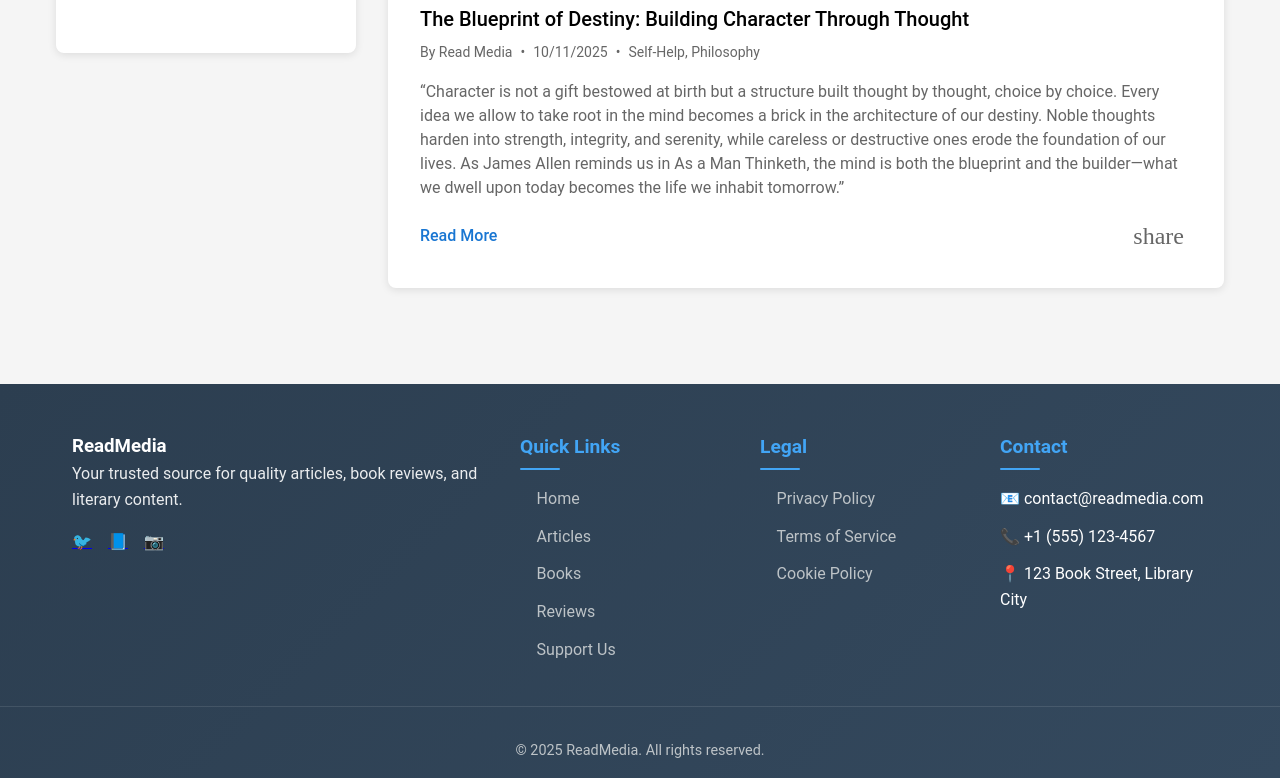
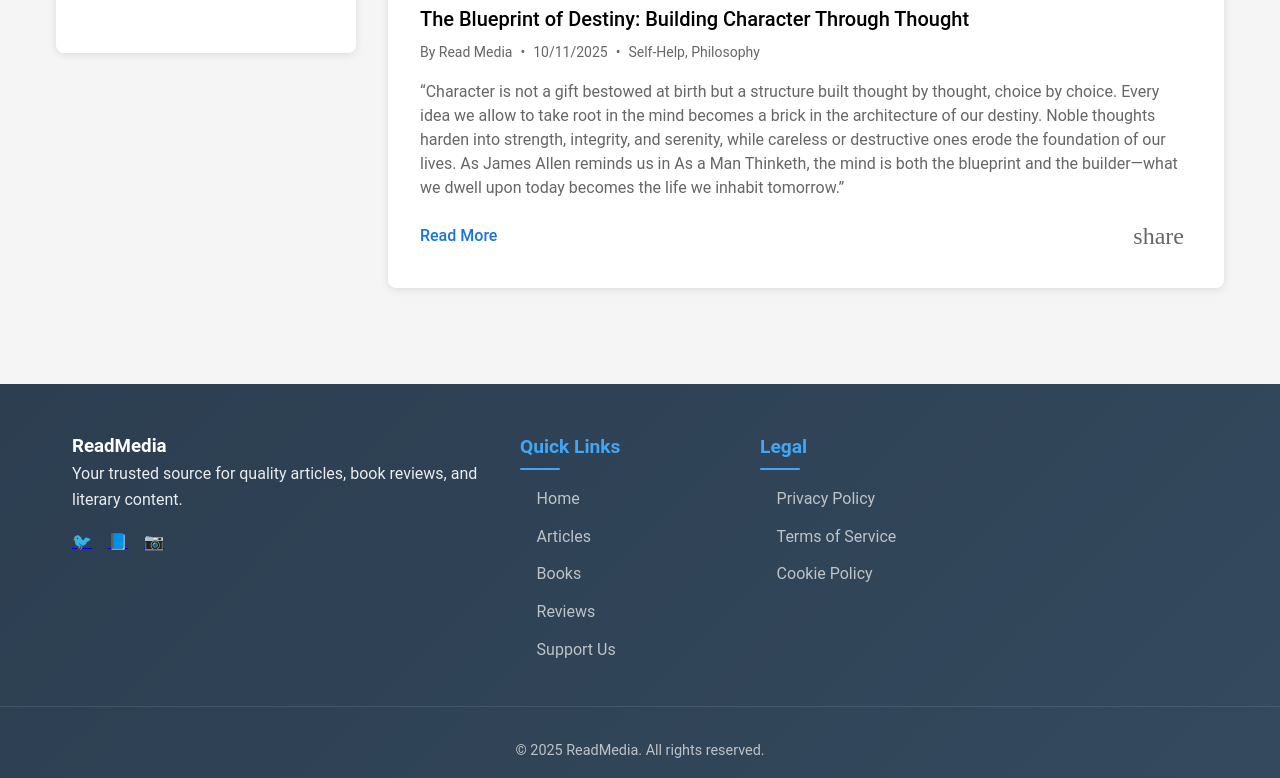
Before and after one commit to ReadMediaApp/ReadMediaApp.github.io, a plain HTML site: page articles.html in a window 1280 px wide. Shown: the part 536-1314 px from the top of the page. Drawn offline with Linux system fonts and the light colour scheme; some icons are missing.

Commit message:
Fixed minor bugs
minor bugs

```diff
--- a/articles.html
+++ b/articles.html
@@ -53,10 +53,10 @@
                     <label for="category-filter">Category:</label>
                     <select id="category-filter">
                         <option value="">All Categories</option>
-                        <option value="technology">Technology</option>
+                        <!-- <option value="technology">Technology</option>
                         <option value="literature">Literature</option>
                         <option value="science">Science</option>
-                        <option value="business">Business</option>
+                        <option value="business">Business</option> -->
                     </select>
                 </div>
                 <div class="filter-group">
--- a/js/components.js
+++ b/js/components.js
@@ -206,14 +206,7 @@ class Components {
                     </ul>
                 </div>
 
-                <div class="footer-section">
-                    <h4>Contact</h4>
-                    <ul class="footer-links">
-                        <li>📧 contact@readmedia.com</li>
-                        <li>📞 +1 (555) 123-4567</li>
-                        <li>📍 123 Book Street, Library City</li>
-                    </ul>
-                </div>
+
             </div>
 
             <div class="footer-bottom">
@@ -344,7 +337,7 @@ class Components {
     }
 }
 
-// Share functionality
+
 // Share functionality
 class Share {
     static shareArticle(articleId) {
--- a/js/donate.js
+++ b/js/donate.js
@@ -43,7 +43,7 @@ class DonatePage {
         }
 
         // Redirect to payment with custom amount
-        const donateUrl = `https://wpayments.io/donation/readmedia?amount=${amount}`;
+        const donateUrl = `https://nowpayments.io/donation/readmedia?amount=${amount}`;
         window.open(donateUrl, '_blank');
     }
 
--- a/js/footer-manager.js
+++ b/js/footer-manager.js
@@ -129,10 +129,10 @@ class FooterManager {
                             <span>LinkedIn</span>
                         </a>
                     </div>
-                    <div class="contact-info">
-                        <p>📧 contact@readmedia.com</p>
-                        <p>🌐 www.readmedia.com</p>
-                    </div>
+                    // <div class="contact-info">
+                    //     <p>📧 contact@readmedia.com</p>
+                    //     <p>🌐 www.readmedia.com</p>
+                    // </div>
                 </div>
             </div>
             <div class="footer-bottom">
```
Also changed, not shown: books.html (+2 -2 lines).
